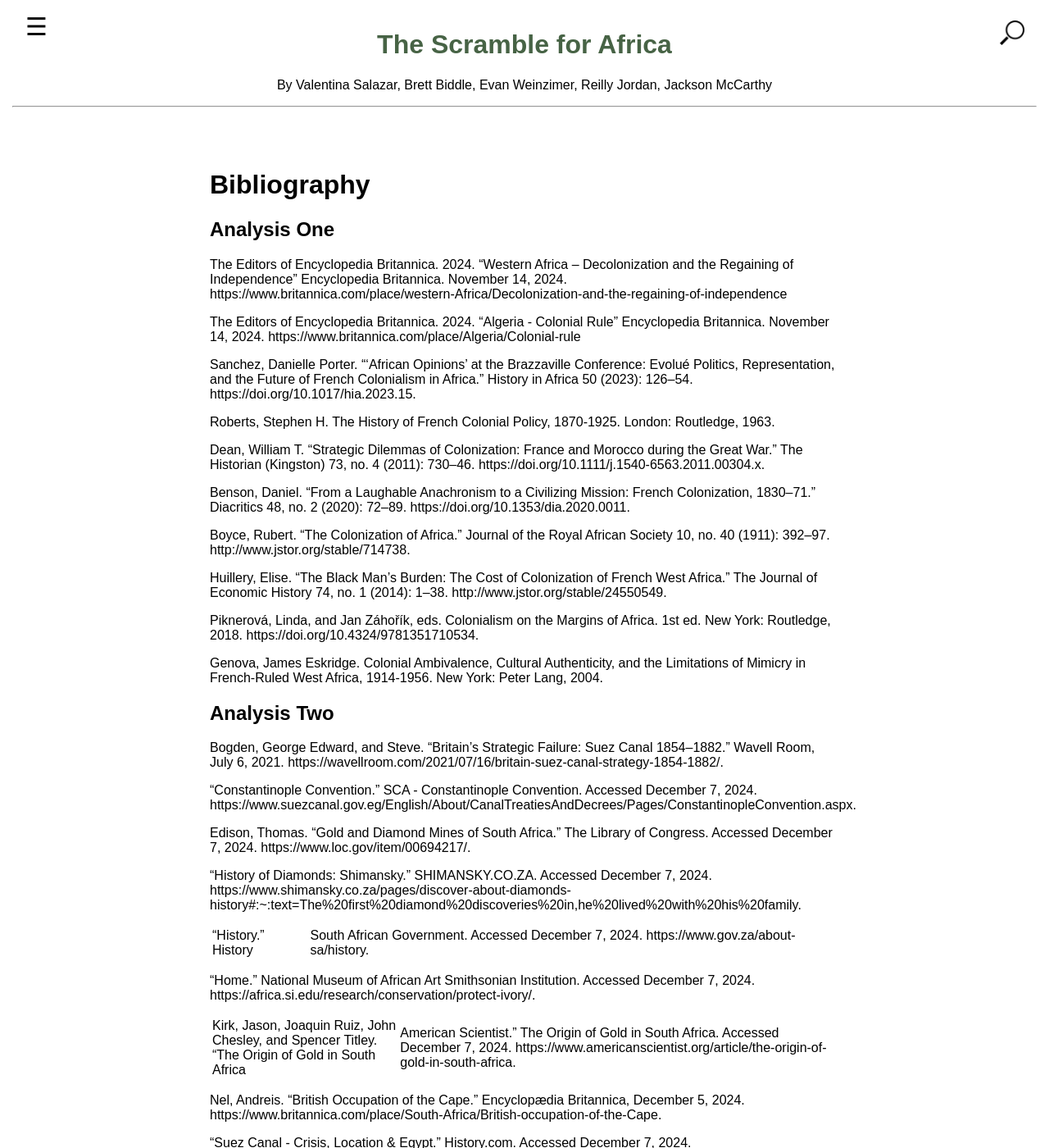
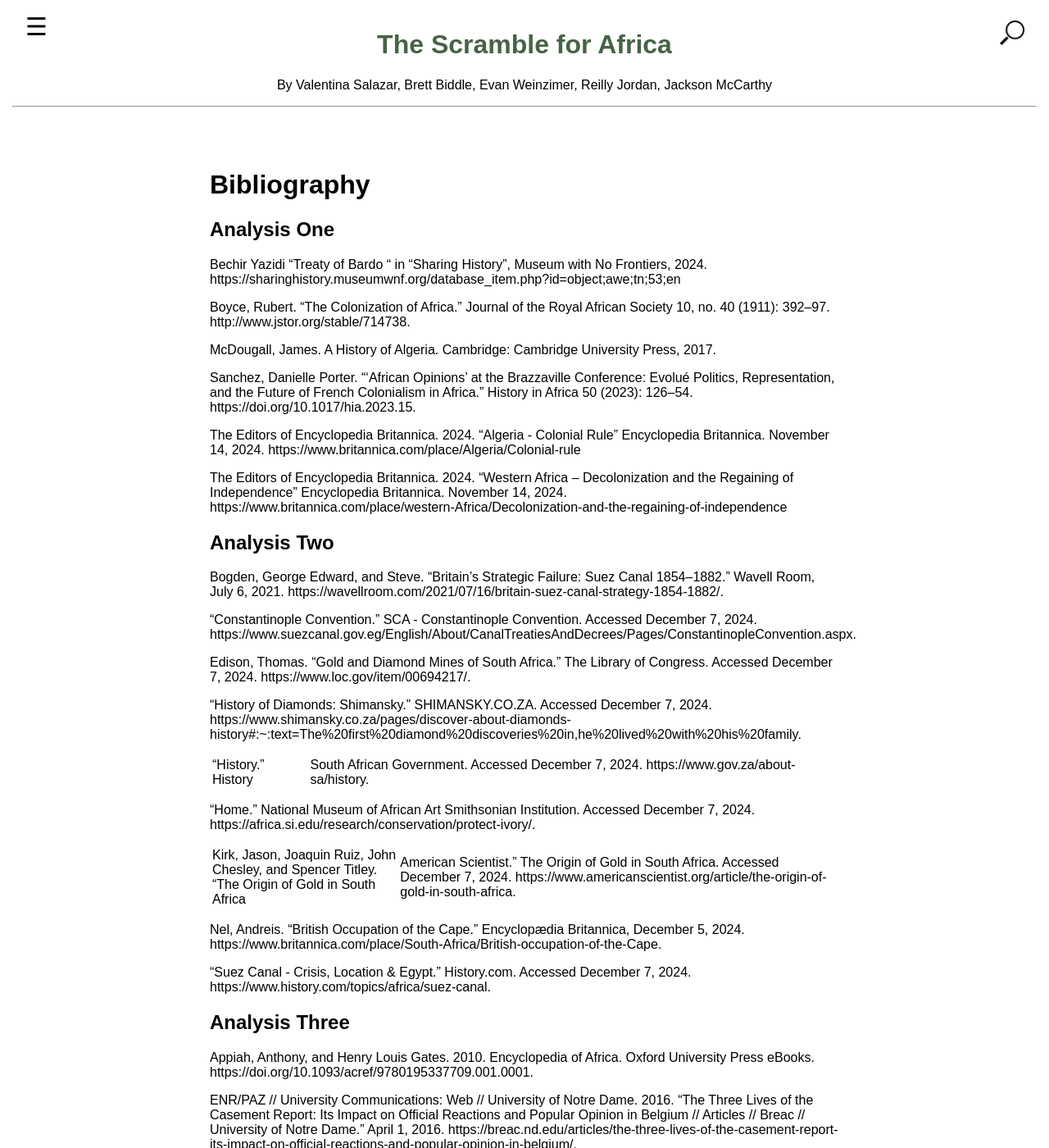
Before and after one commit to ebwgit/Weinzimer-Evan-EUH3205, a Jekyll site: the page built from 005_bibliography.md, in a window 1280 px wide and 1400 px high. Shown: the whole window at 82% size. Built offline with Jekyll 4.4.1, drawn with Linux system fonts in a browser that asks for light colours; some of the changed text lies outside the part shown.

Commit message:
Update 005_bibliography.md

```diff
--- a/005_bibliography.md
+++ b/005_bibliography.md
@@ -7,28 +7,20 @@ number: 5
 # Bibliography
 
 ## Analysis One
-The Editors of Encyclopedia Britannica. 2024. “Western Africa – Decolonization and the Regaining of Independence” Encyclopedia Britannica. November 14, 2024.
-https://www.britannica.com/place/western-Africa/Decolonization-and-the-regaining-of-independence
+Bechir Yazidi "Treaty of Bardo " in "Sharing History", Museum with No Frontiers, 2024.
+https://sharinghistory.museumwnf.org/database_item.php?id=object;awe;tn;53;en
+
+Boyce, Rubert. “The Colonization of Africa.” Journal of the Royal African Society 10, no. 40 (1911): 392–97. http://www.jstor.org/stable/714738.
+
+McDougall, James. A History of Algeria. Cambridge: Cambridge University Press, 2017.
+
+Sanchez, Danielle Porter. “‘African Opinions’ at the Brazzaville Conference: Evolué Politics, Representation, and the Future of French Colonialism in Africa.” History in Africa 50 (2023): 126–54. https://doi.org/10.1017/hia.2023.15.
 
 The Editors of Encyclopedia Britannica. 2024. “Algeria - Colonial Rule” Encyclopedia Britannica. November 14, 2024.
 https://www.britannica.com/place/Algeria/Colonial-rule
 
-Sanchez, Danielle Porter. “‘African Opinions’ at the Brazzaville Conference: Evolué Politics, Representation, and the Future of French Colonialism in Africa.” History in Africa 50 (2023): 126–54. https://doi.org/10.1017/hia.2023.15.
-
-Roberts, Stephen H. The History of French Colonial Policy, 1870-1925. London: Routledge, 1963.
-
-Dean, William T. “Strategic Dilemmas of Colonization: France and Morocco during the Great War.” The Historian (Kingston) 73, no. 4 (2011): 730–46. https://doi.org/10.1111/j.1540-6563.2011.00304.x.
-
-Benson, Daniel. “From a Laughable Anachronism to a Civilizing Mission: French Colonization, 1830–71.” Diacritics 48, no. 2 (2020): 72–89. https://doi.org/10.1353/dia.2020.0011.
-
-Boyce, Rubert. “The Colonization of Africa.” Journal of the Royal African Society 10, no. 40 (1911): 392–97. http://www.jstor.org/stable/714738.
-
-Huillery, Elise. “The Black Man’s Burden: The Cost of Colonization of French West Africa.” The Journal of Economic History 74, no. 1 (2014): 1–38. http://www.jstor.org/stable/24550549.
-
-Piknerová, Linda, and Jan Záhořík, eds. Colonialism on the Margins of Africa. 1st ed. New York: Routledge, 2018. https://doi.org/10.4324/9781351710534.
-
-Genova, James Eskridge. Colonial Ambivalence, Cultural Authenticity, and the Limitations of Mimicry in French-Ruled West Africa, 1914-1956. New York: Peter Lang, 2004.
-
+The Editors of Encyclopedia Britannica. 2024. “Western Africa – Decolonization and the Regaining of Independence” Encyclopedia Britannica. November 14, 2024.
+https://www.britannica.com/place/western-Africa/Decolonization-and-the-regaining-of-independence
 
 ## Analysis Two
 Bogden, George Edward, and Steve. “Britain’s Strategic Failure: Suez Canal 1854–1882.” Wavell Room, July 6, 2021.     https://wavellroom.com/2021/07/16/britain-suez-canal-strategy-1854-1882/.
@@ -50,10 +42,10 @@ Nel, Andreis. “British Occupation of the Cape.” Encyclopædia Britannica, De
 “Suez Canal ‑ Crisis, Location & Egypt.” History.com. Accessed December 7, 2024. https://www.history.com/topics/africa/suez-canal.
 
 ## Analysis Three
-The Editors of Encyclopaedia Britannica. 2024. “Belgian Congo | History & Facts.” Encyclopedia Britannica. November 13, 2024. https://www.britannica.com/place/Belgian-Congo.
-
 Appiah, Anthony, and Henry Louis Gates. 2010. Encyclopedia of Africa. Oxford University Press eBooks. https://doi.org/10.1093/acref/9780195337709.001.0001.
 
 ENR/PAZ // University Communications: Web // University of Notre Dame. 2016. “The Three Lives of the Casement Report:  Its Impact on Official Reactions and Popular Opinion in Belgium  // Articles // Breac // University of Notre Dame.” April 1, 2016. https://breac.nd.edu/articles/the-three-lives-of-the-casement-report-its-impact-on-official-reactions-and-popular-opinion-in-belgium/.
 
+The Editors of Encyclopaedia Britannica. 2024. “Belgian Congo | History & Facts.” Encyclopedia Britannica. November 13, 2024. https://www.britannica.com/place/Belgian-Congo.
+
 “The Free State of the Congo, a Hidden History of Genocide - Col·Leccio Marull.” 2016. Col·Leccio Marull. January 22, 2016. https://ajuntament.barcelona.cat/gabinetpostal/lestat-lliure-del-congo-un-genocidi-a-lombra/?lang=en.
```
